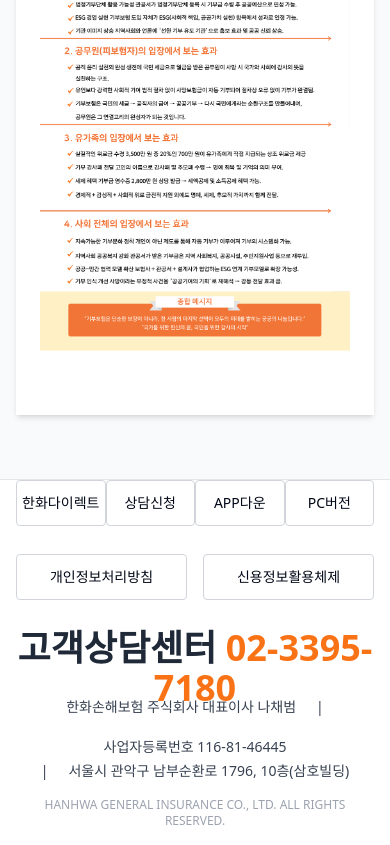
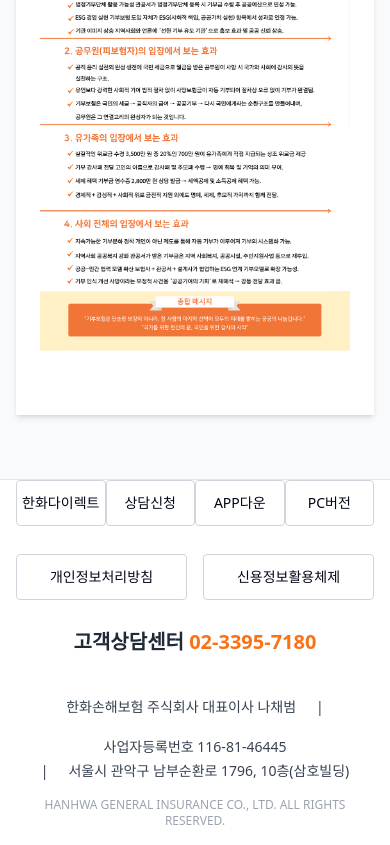
Before and after one commit to u0m5e0s9h/Hanwa-Insurance, a React (Vite) app: page / in a window 390 px wide. Shown: the part 2635-3480 px from the top of the page. Built offline with nearby package versions, Linux system fonts and the light colour scheme.

Commit message:
Update Footer.tsx

```diff
--- a/src/components/Footer.tsx
+++ b/src/components/Footer.tsx
@@ -38,8 +38,8 @@ const Footer = () => {
           {/* Contact  and Company Details */}
           <div className="text-xs text-gray-600 space-y-1 text-center">
             <p className="text-base h-[29px]  text-center mx-auto mb-10">
-              <span className="font-bold text-4xl  text-gray-800">고객상담센터 </span>
-              <span className="text-orange-500 text-4xl font-semibold">02-3395-7180</span>
+              <span className="font-bold text-xl sm:text-2xl md:text-3x  text-gray-800">고객상담센터 </span>
+              <span className="text-orange-500 text-xl sm:text-2xl md:text-3x font-semibold">02-3395-7180</span>
             </p>
 
 
```
